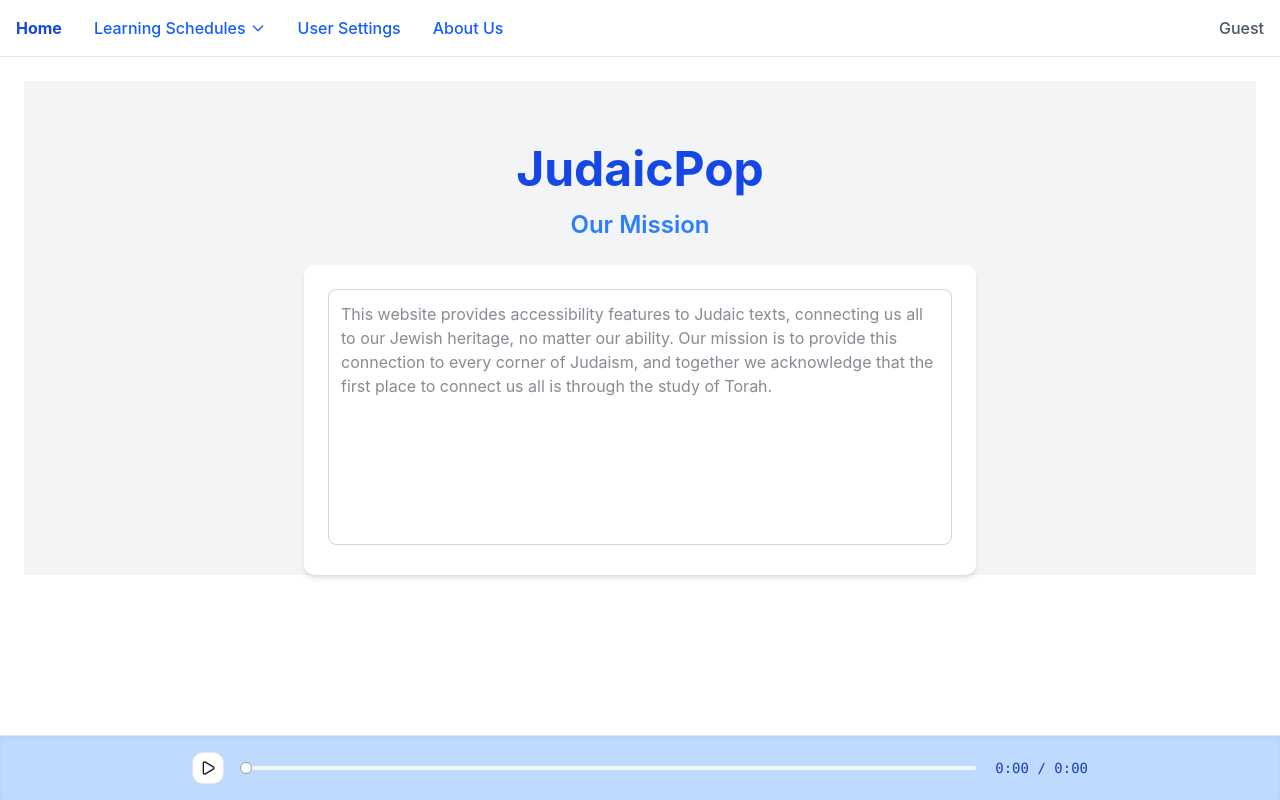
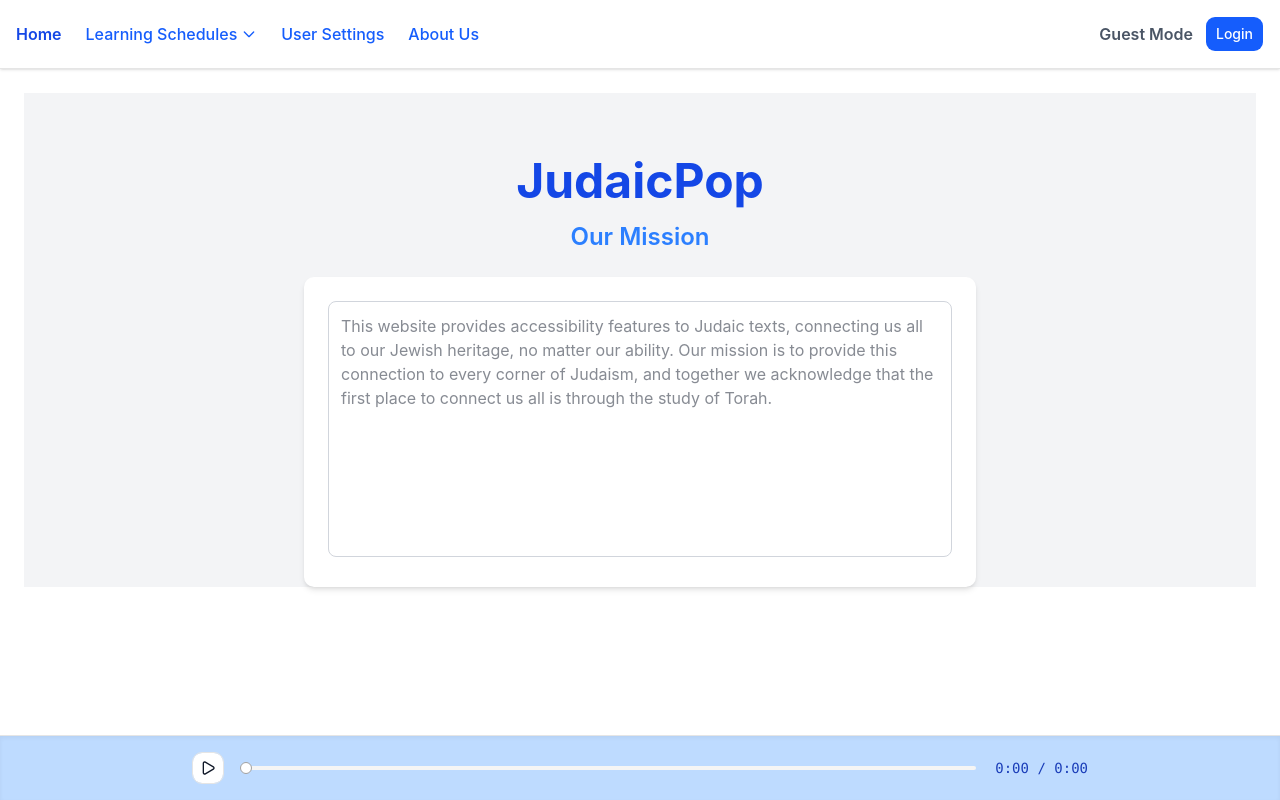
Before and after one commit to teacherator/kohack2026, a React (Vite) app in the folder frontend/: page / in a window 1280 px wide. Built offline with nearby package versions, Linux system fonts and the light colour scheme.

Commit message:
styles for nav bar

```diff
--- a/frontend/src/App.tsx
+++ b/frontend/src/App.tsx
@@ -1,8 +1,10 @@
+// src/App.tsx
 import { NavLink, Outlet } from "react-router-dom";
 import { useAuthStore } from "./store/useAuthStore";
 import { useSettingsStore } from "./store/useSettingsStore";
 import { useEffect } from "react";
 import AudioPlayerBar from "./components/AudioPlayerBar";
+import { Button } from "@/components/ui/button";
 
 export default function App() {
   const isLoggedIn = useAuthStore((state) => state.isLoggedIn);
@@ -32,15 +34,16 @@ export default function App() {
       }}
     >
       {/* Navbar */}
-      <nav className="border-b p-4 flex items-center justify-between">
-        <div className="flex gap-8 items-center">
+      <nav className="border-b p-4 flex items-center justify-between bg-white shadow-sm">
+        {/* Left side links */}
+        <div className="flex gap-6 items-center">
           <NavLink
             to="/"
             end
             className={({ isActive }) =>
               isActive
-                ? "text-blue-700 font-bold"
-                : "text-blue-600 hover:underline font-medium"
+                ? "text-blue-700 font-semibold"
+                : "text-blue-600 hover:text-blue-700 hover:underline font-medium"
             }
           >
             Home
@@ -50,7 +53,7 @@ export default function App() {
           <div className="relative group inline-block">
             <button
               type="button"
-              className="flex items-center gap-1 text-blue-600 hover:underline font-medium focus:outline-none"
+              className="flex items-center gap-1 text-blue-600 hover:text-blue-700 font-medium focus:outline-none"
             >
               Learning Schedules
               <svg
@@ -68,16 +71,26 @@ export default function App() {
               </svg>
             </button>
 
-            <div className="absolute left-0 top-full w-48 bg-white border border-gray-200 rounded-md shadow-lg opacity-0 invisible group-hover:opacity-100 group-hover:visible transition-opacity duration-150 z-10">
+            <div className="absolute left-0 top-full w-52 bg-white border border-gray-200 rounded-md shadow-lg opacity-0 invisible group-hover:opacity-100 group-hover:visible transition-opacity duration-150 z-10">
               <NavLink
                 to="/mishnah-yomi"
                 className={({ isActive }) =>
                   isActive
                     ? "block px-4 py-2.5 text-blue-700 font-medium bg-blue-50"
-                    : "block px-4 py-2.5 text-blue-600 hover:bg-gray-50 hover:text-blue-700"
+                    : "block px-4 py-2.5 text-blue-600 hover:bg-gray-50 hover:text-blue-700 font-medium"
                 }
               >
                 Mishnah Yomi
+              </NavLink>
+              <NavLink
+                to="/other-schedule"
+                className={({ isActive }) =>
+                  isActive
+                    ? "block px-4 py-2.5 text-blue-700 font-medium bg-blue-50"
+                    : "block px-4 py-2.5 text-blue-600 hover:bg-gray-50 hover:text-blue-700 font-medium"
+                }
+              >
+                Other Schedule
               </NavLink>
             </div>
           </div>
@@ -86,8 +99,8 @@ export default function App() {
             to="/settings"
             className={({ isActive }) =>
               isActive
-                ? "text-blue-700 font-bold"
-                : "text-blue-600 hover:underline font-medium"
+                ? "text-blue-700 font-semibold"
+                : "text-blue-600 hover:text-blue-700 hover:underline font-medium"
             }
           >
             User Settings
@@ -97,19 +110,43 @@ export default function App() {
             to="/about"
             className={({ isActive }) =>
               isActive
-                ? "text-blue-700 font-bold"
-                : "text-blue-600 hover:underline font-medium"
+                ? "text-blue-700 font-semibold"
+                : "text-blue-600 hover:text-blue-700 hover:underline font-medium"
             }
           >
             About Us
           </NavLink>
         </div>
 
-        <div className="flex items-center gap-2 text-m font-medium">
+        {/* Right side: Guest Mode / Login */}
+        <div className="flex items-center gap-3">
           {isLoggedIn ? (
-            <span className="text-green-600">Logged In</span>
+            <>
+              <span className="text-green-600 font-semibold">Logged In</span>
+              <Button
+                variant="secondary"
+                size="lg"
+                onClick={() => {
+                  // TODO: logout handler
+                }}
+              >
+                Logout
+              </Button>
+            </>
           ) : (
-            <span className="text-gray-600">Guest</span>
+            <>
+              <span className="text-gray-600 font-semibold">Guest Mode</span>
+              <Button
+                variant="default"
+                size="lg"
+                className="bg-blue-600 text-white hover:bg-blue-700"
+                onClick={() => {
+                  // TODO: navigate to login page or open modal
+                }}
+              >
+                Login
+              </Button>
+            </>
           )}
         </div>
       </nav>
```
